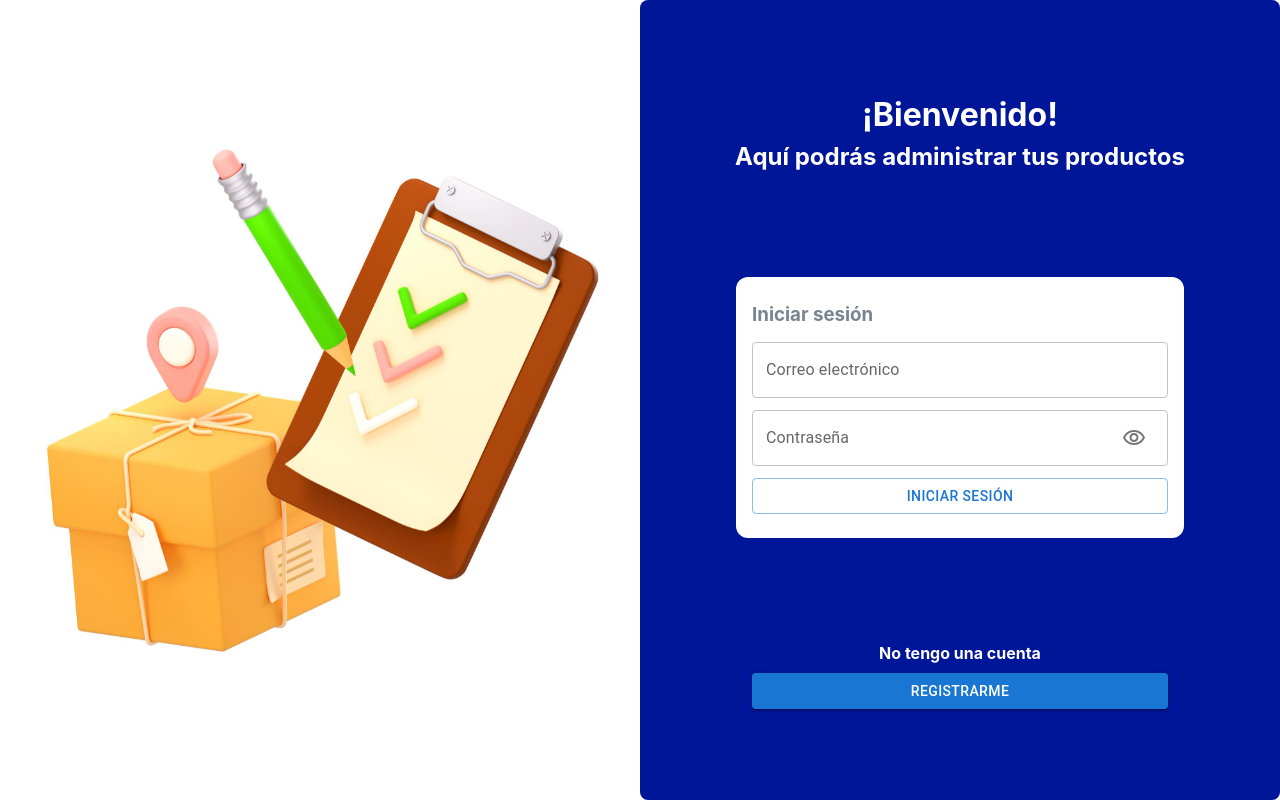
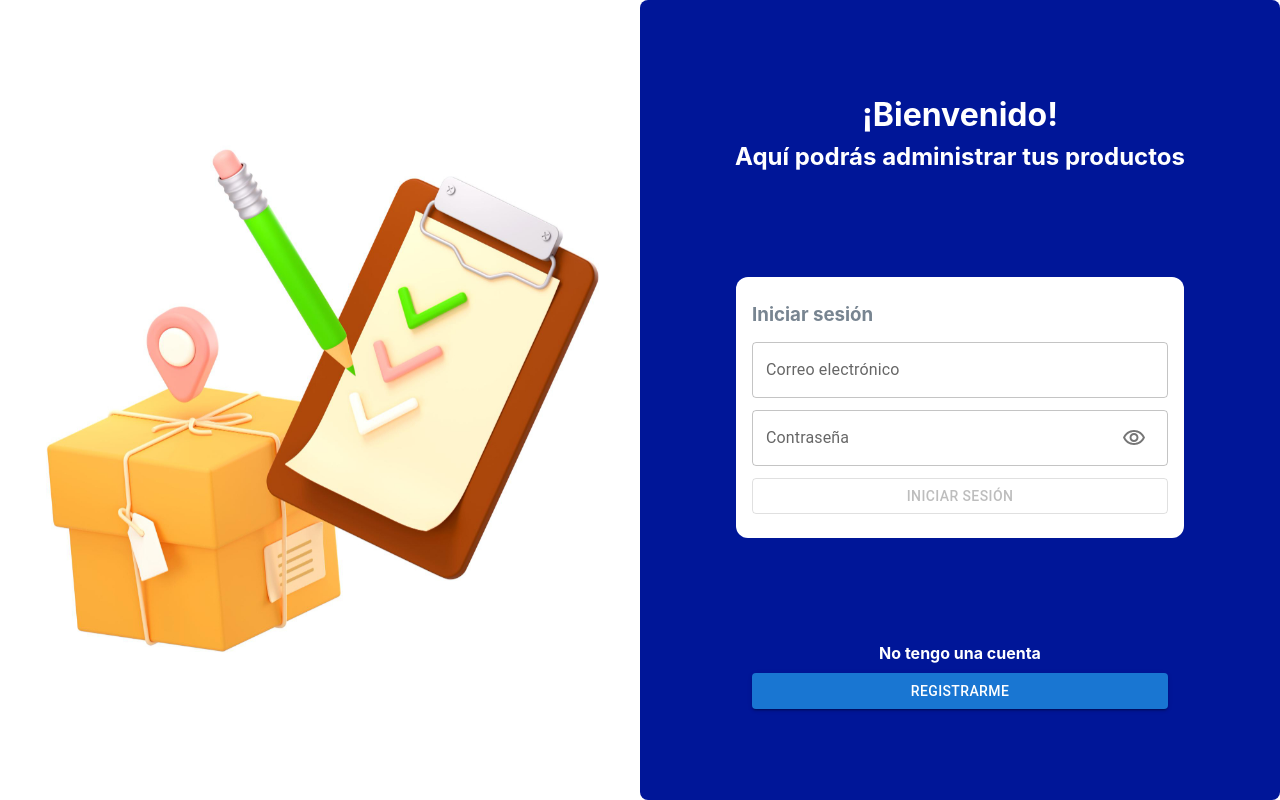
Before and after one commit to GiovannyRamirez/fsfb-app, a React (Vite) app: page / in a window 1280 px wide. Built offline with nearby package versions, Linux system fonts and the light colour scheme.

Commit message:
Add auth backend integration

```diff
--- a/src/components/LoginForm/LoginForm.tsx
+++ b/src/components/LoginForm/LoginForm.tsx
@@ -1,22 +1,57 @@
+import { useState } from "react";
+
+import { IAuthResponse } from "../../interfaces/index";
+
+import productsApi from "../../api";
 import { useForm } from "../../hooks/useForm";
+import { ENDPOINTS, GET_ERROR } from "../../constants";
 
+import { Loader } from "../Loader/Loader";
 import { Button } from "../Button/Button";
 import { Input } from "../Input/Input";
+import { Modal } from "../Modal/Modal";
 
 import "./styles.css";
 
 export const LoginForm = () => {
-  const { form, email, password, onChange } = useForm({
+  const [loading, setLoading] = useState(false);
+  const [error, setError] = useState<boolean | string>("");
+
+  const { email, password, onChange } = useForm({
     email: "",
     password: "",
   });
 
-  const onSubmit = () => {
-    console.log(form);
+  const onSubmit = async () => {
+    setLoading(true);
+    try {
+      const { data } = await productsApi.post<IAuthResponse>(ENDPOINTS.LOGIN, {
+        email,
+        password,
+      });
+
+      const userToSave = JSON.stringify({
+        name: data.name,
+        email: data.email,
+        userId: data.userId,
+      });
+
+      localStorage.setItem("token", data.token);
+      localStorage.setItem("user", userToSave);
+      // eslint-disable-next-line @typescript-eslint/no-explicit-any
+    } catch (err: any) {
+      const errorMessage = GET_ERROR(err?.response?.data?.error);
+      setError(errorMessage);
+    } finally {
+      setLoading(false);
+    }
   };
+
+  const isButtonDisabled = !email || !password;
 
   return (
     <div className="formContent">
+      <Loader loading={loading} />
       <h3 className="loginTitle">Iniciar sesión</h3>
       <Input
         id="emailInput"
@@ -31,7 +66,16 @@ export const LoginForm = () => {
         value={password}
         onChange={({ target }) => onChange(target.value, "password")}
       />
-      <Button id="loginButton" label="Iniciar sesión" onClick={onSubmit} />
+      <Button
+        disabled={isButtonDisabled}
+        id="loginButton"
+        label="Iniciar sesión"
+        onClick={onSubmit}
+      />
+
+      <Modal open={Boolean(error)} onClose={() => setError(false)}>
+        <h3 className="error">{error}</h3>
+      </Modal>
     </div>
   );
 };
--- a/src/components/RegisterForm/RegisterForm.tsx
+++ b/src/components/RegisterForm/RegisterForm.tsx
@@ -1,24 +1,73 @@
+import { useState } from "react";
+
+import { IAuthResponse } from "../../interfaces";
+
+import productsApi from "../../api";
 import { useForm } from "../../hooks/useForm";
+import { ENDPOINTS, GET_ERROR, STATUS } from "../../constants";
 
+import { Loader } from "../Loader/Loader";
 import { Button } from "../Button/Button";
 import { Input } from "../Input/Input";
+import { Modal } from "../Modal/Modal";
 
 import "./styles.css";
 
 export const RegisterForm = () => {
-  const { form, name, email, password, confirmPassword, onChange } = useForm({
+  const [loading, setLoading] = useState(false);
+  const [error, setError] = useState<boolean | string>("");
+
+  const { name, email, password, confirmPassword, onChange } = useForm({
     name: "",
     email: "",
     password: "",
     confirmPassword: "",
   });
 
-  const onSubmit = () => {
-    console.log(form);
+  const onSubmit = async () => {
+    setLoading(true);
+    try {
+      const { data, status } = await productsApi.post<IAuthResponse>(
+        ENDPOINTS.REGISTER,
+        {
+          name,
+          email,
+          password,
+        }
+      );
+
+      if (status === STATUS.ACCEPTED) {
+        const errorMessage = GET_ERROR(String(data.error));
+        setError(errorMessage);
+      } else {
+        const userToSave = JSON.stringify({
+          name: data.name,
+          email: data.email,
+          userId: data.userId,
+        });
+
+        localStorage.setItem("token", data.token);
+        localStorage.setItem("user", userToSave);
+      }
+      // eslint-disable-next-line @typescript-eslint/no-explicit-any
+    } catch (err: any) {
+      const errorMessage = GET_ERROR(err?.response?.data?.error);
+      setError(errorMessage);
+    } finally {
+      setLoading(false);
+    }
   };
+
+  const isButtonDisabled =
+    !name ||
+    !email ||
+    !password ||
+    !confirmPassword ||
+    password !== confirmPassword;
 
   return (
     <div className="formContent">
+      <Loader loading={loading} />
       <h3 className="registerTitle">Regístrate</h3>
       <Input
         id="nameInput"
@@ -46,7 +95,16 @@ export const RegisterForm = () => {
         value={confirmPassword}
         onChange={({ target }) => onChange(target.value, "confirmPassword")}
       />
-      <Button id="registerButton" label="Registrarme" onClick={onSubmit} />
+      <Button
+        disabled={isButtonDisabled}
+        id="registerButton"
+        label="Registrarme"
+        onClick={onSubmit}
+      />
+
+      <Modal open={Boolean(error)} onClose={() => setError(false)}>
+        <h3 className="error">{error}</h3>
+      </Modal>
     </div>
   );
 };
```
